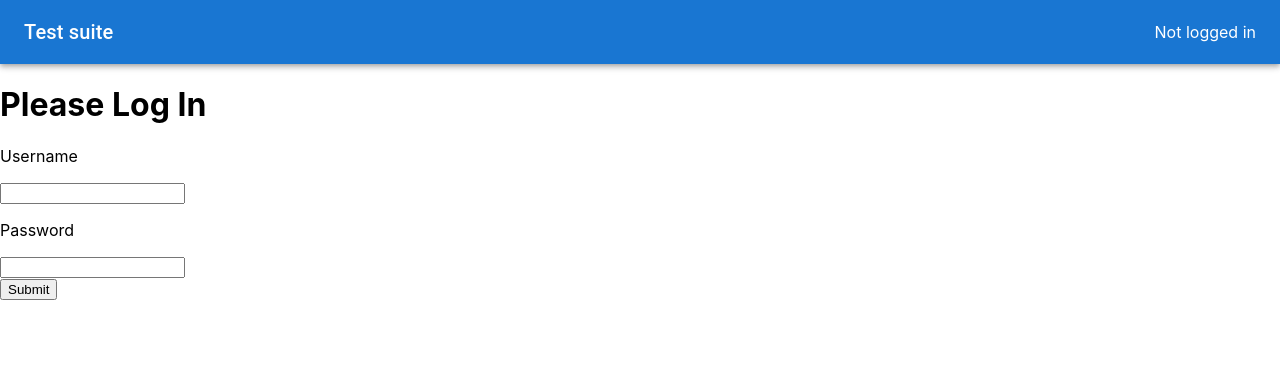
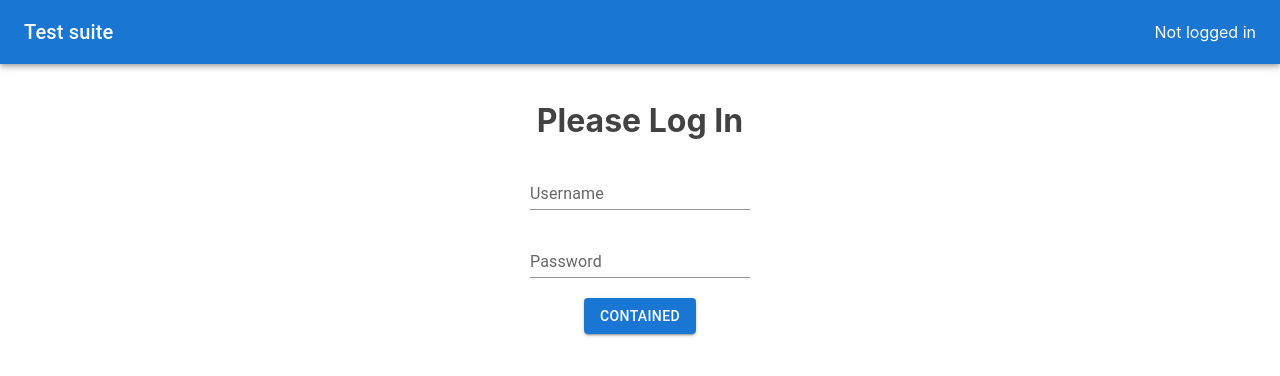
Before and after one commit to LodiAleardo/AppQuiz, a React (Create React App) app: page /login in a window 1280 px wide. Shown: the top 376 px of the page. Built offline with nearby package versions, Linux system fonts and the light colour scheme.

Commit message:
Migliorate alcune pagine con un po' di Box

```diff
--- a/src/interface/ListTests.js
+++ b/src/interface/ListTests.js
@@ -2,6 +2,7 @@ import React, {useState} from 'react';
 import {gql, useQuery} from '@apollo/client';
 import TestObject from "./TestObject";
 import checkIfLoggedIn from "../UserState";
+import {Box} from "@mui/material";
 
 const GET_TESTS = gql`query tests {
     tests {
@@ -22,17 +23,35 @@ function ListTests() {
     function createTestButton() {
         const state = checkIfLoggedIn();
         console.log(state)
-        if(!state.docente) return (<div></div>)
+        if (!state.docente) return (<div></div>)
 
         return (<a href="/create_test">Crea un test</a>)
     }
 
     return (
-        <div>
-            <h1>Test list</h1>
-            <TestObject data={testsListData.tests}/>
-            {createTestButton()}
-        </div>
+        <Box component="div" display="flex" flexDirection="column" alignItems="stretch" padding={1}
+             sx={{
+                 // boxShadow: 3,
+                 // width: '25%',
+                 // height: '25%',
+                 bgcolor: (theme) => (theme.palette.mode === 'dark' ? '#101010' : '#fff'),
+                 color: (theme) =>
+                     theme.palette.mode === 'dark' ? 'grey.300' : 'grey.800',
+                 p: 1,
+                 m: 2,
+                 borderRadius: 2,
+                 textAlign: 'left',
+                 //     fontSize: '0.875rem',
+                 //     fontWeight: '700',
+             }}
+        >
+
+            <div>
+                <h1>Test list</h1>
+                <TestObject data={testsListData.tests}/>
+                {createTestButton()}
+            </div>
+        </Box>
     );
 
 }
--- a/src/test/TestExecutor.js
+++ b/src/test/TestExecutor.js
@@ -2,7 +2,7 @@ import {useParams} from "react-router-dom";
 import {gql, useLazyQuery, useMutation, useQuery} from "@apollo/client";
 import React, {useState} from "react";
 import Responses from "./Responses";
-import {Button, FormControl, FormControlLabel, FormGroup, FormLabel, Radio, RadioGroup} from "@mui/material";
+import {Box, Button, FormControl, FormControlLabel, FormGroup, FormLabel, Radio, RadioGroup} from "@mui/material";
 import * as PropTypes from "prop-types";
 import checkIfLoggedIn from "../UserState";
 
@@ -263,7 +263,22 @@ function TestExecutor() {
     if (ots_lad) return 'Loading...';
 
     return (
-        <div>
+        <Box component="div" display="flex" flexDirection="column" alignItems="stretch" padding={1}
+             sx={{
+                 // boxShadow: 3,
+                 // width: '25%',
+                 // height: '25%',
+                 bgcolor: (theme) => (theme.palette.mode === 'dark' ? '#101010' : '#fff'),
+                 color: (theme) =>
+                     theme.palette.mode === 'dark' ? 'grey.300' : 'grey.800',
+                 p: 1,
+                 m: 2,
+                 borderRadius: 2,
+                 textAlign: 'left',
+                 //     fontSize: '0.875rem',
+                 //     fontWeight: '700',
+             }}
+        >
             <h1>{name}</h1>
             {/*<h3>{renderNumeroDomanda()}{question.testo}</h3>*/}
             {/*<form onSubmit={handleSubmit}>*/}
@@ -290,7 +305,7 @@ function TestExecutor() {
 
             {/*</form>*/}
 
-        </div>
+        </Box>
     );
 
 }
--- a/src/utilities/Login.js
+++ b/src/utilities/Login.js
@@ -1,5 +1,6 @@
-import React, { useState } from 'react';
+import React, {useState} from 'react';
 import ListTests from "../interface/ListTests";
+import {Box, Button, Grid, TextField} from "@mui/material";
 
 async function loginUser(credentials) {
     console.log(credentials);
@@ -11,7 +12,7 @@ async function loginUser(credentials) {
         body: JSON.stringify(credentials)
     }).then(async response => {
         const status = response.headers.get("status");
-        if (status === 200){
+        if (status === 200) {
             console.log(response.json());
             sessionStorage.setItem('token', "OK");
         }
@@ -35,30 +36,50 @@ function Login() {
             password
         });
         console.log(token)
-        if (token){
-            return (<ListTests />);
+        if (token) {
+            return (<ListTests/>);
 
         }
 
     }
 
-    return(
+    return (
+        <Box component="div" display="flex" flexDirection="column" alignItems="stretch" padding={1}
+             sx={{
+                 // boxShadow: 3,
+                 // width: '25%',
+                 // height: '25%',
+                 bgcolor: (theme) => (theme.palette.mode === 'dark' ? '#101010' : '#fff'),
+                 color: (theme) =>
+                     theme.palette.mode === 'dark' ? 'grey.300' : 'grey.800',
+                 p: 1,
+                 m: 1,
+                 borderRadius: 2,
+                 textAlign: 'center',
+                 //     fontSize: '0.875rem',
+                 //     fontWeight: '700',
+             }}
+        >
+
             <div className="login-wrapper">
                 <h1>Please Log In</h1>
                 <form onSubmit={handleSubmit}>
-                <label>
-                    <p>Username</p>
-                    <input type="text" onChange={e => setUserName(e.target.value)} />
-                </label>
-                <label>
-                    <p>Password</p>
-                    <input type="password" onChange={e => setPassword(e.target.value)} />
-                </label>
+                    <TextField id="standard-basic" label="Username" variant="standard"
+                               type="text" onChange={e => setUserName(e.target.value)}/>
+                    <br/>
+                    <br/>
+                    <TextField id="standard-basic" label="Password" variant="standard"
+                               type="password" onChange={e => setPassword(e.target.value)}/>
+
                     <div>
-                    <button type="submit">Submit</button>
+                        <br/>
+                        <Button type="submit" variant="contained">Contained</Button>
                     </div>
                 </form>
             </div>
+
+        </Box>
+
     )
 }
 
```
Also changed, not shown: src/utilities/LoginTwo.js (deleted, +0 -76 lines). Lines whose indentation alone changed are shown as unchanged.
